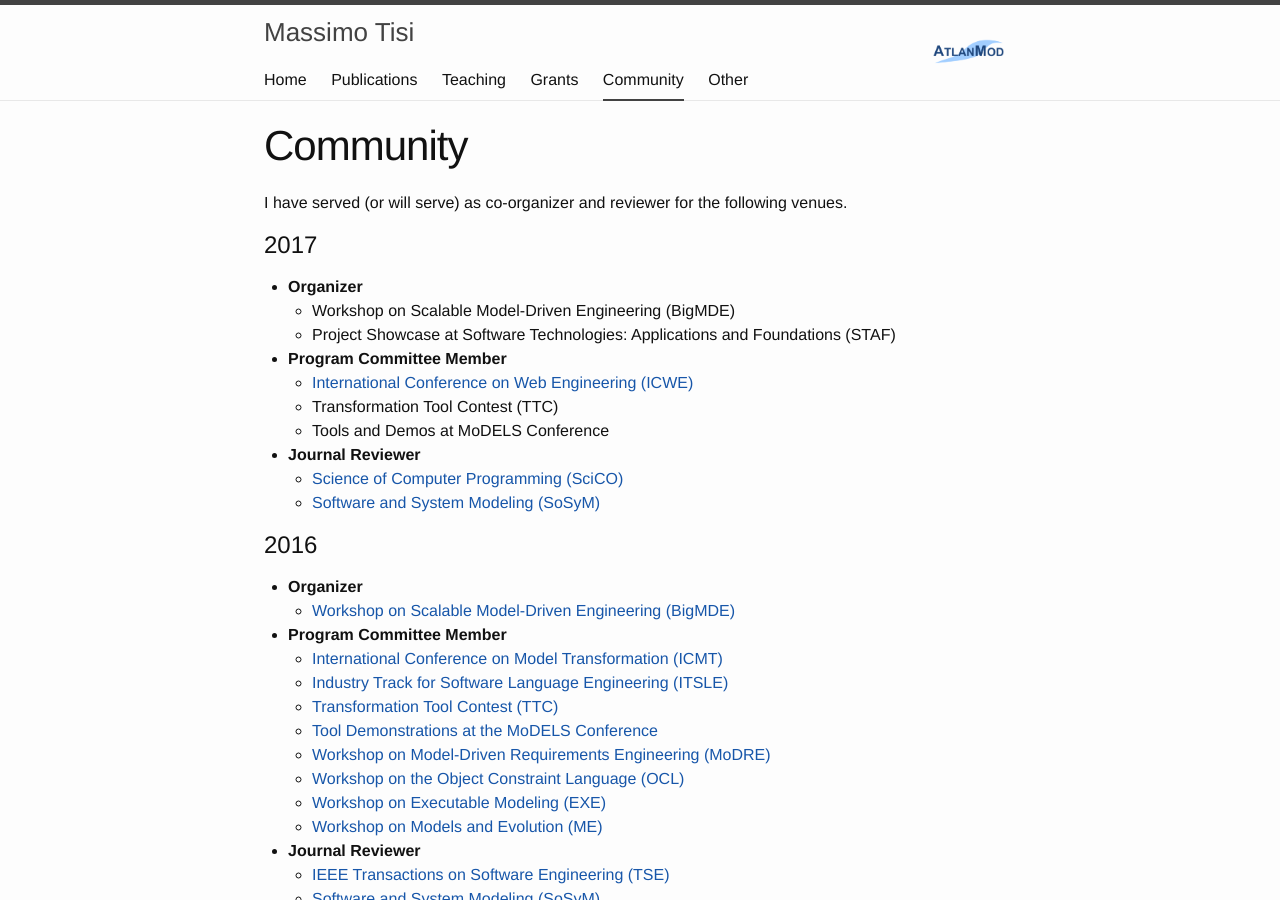
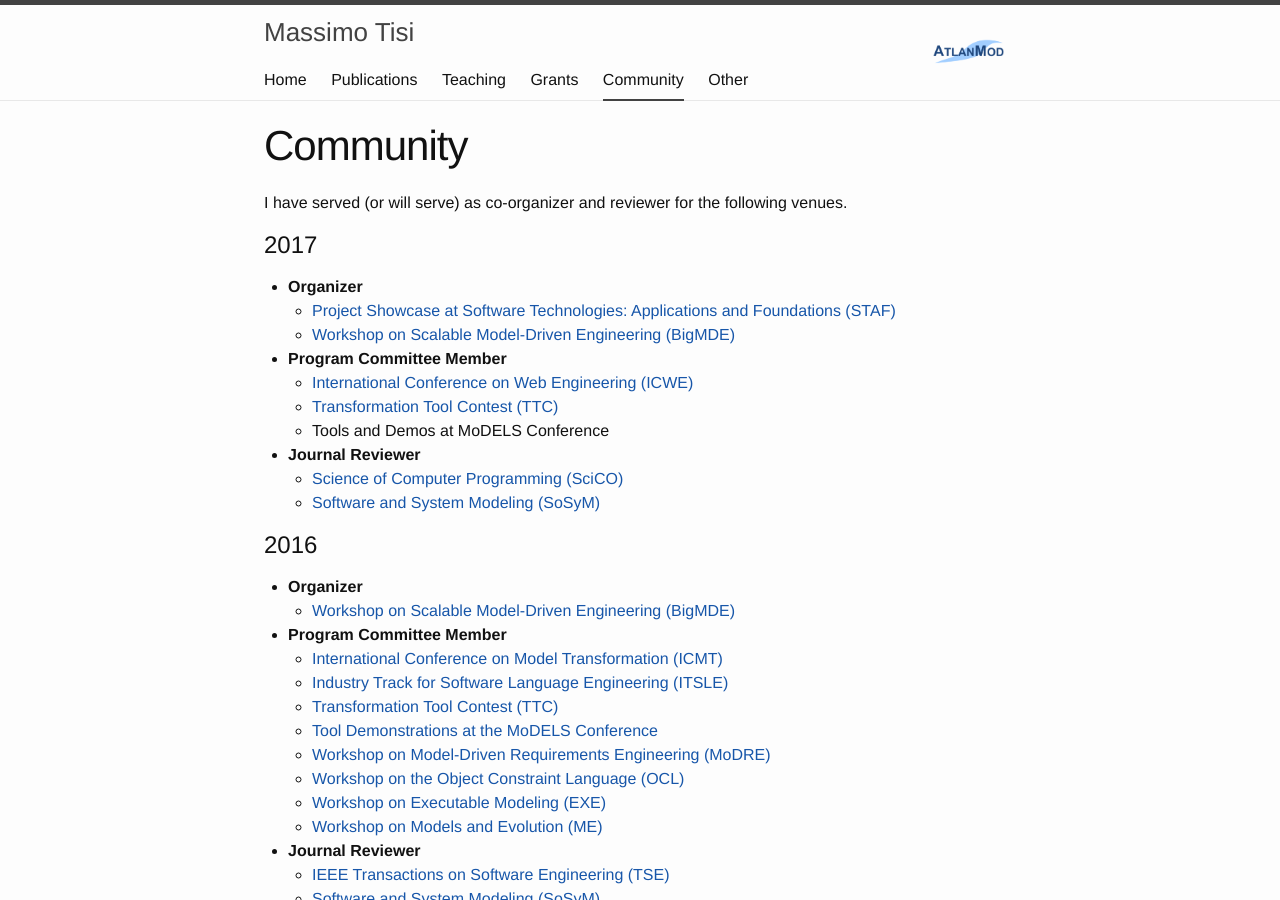
Before and after one commit to massimotisi/massimotisi.github.io, a Jekyll site: the page built from community.md, in a window 1280 px wide and 900 px high. Built offline with Jekyll 4.4.1, drawn with Linux system fonts in a browser that asks for light colours; part of the change alters nothing that is shown.

Commit message:
Conference websites

```diff
--- a/community.md
+++ b/community.md
@@ -9,12 +9,12 @@ I have served (or will serve) as co-organizer and reviewer for the following ven
 # 2017
 
 * **Organizer**
-  * Workshop on Scalable Model-Driven Engineering (BigMDE)
-  * Project Showcase at Software Technologies: Applications and Foundations (STAF)
+  * [Project Showcase at Software Technologies: Applications and Foundations (STAF)](http://www.informatik.uni-marburg.de/staf2017/index.php/projects-showcases/)
+  * [Workshop on Scalable Model-Driven Engineering (BigMDE)](http://www.big-mde.eu/)
 
 * **Program Committee Member**
   * [International Conference on Web Engineering (ICWE)](http://icwe2017.webengineering.org/)
-  * Transformation Tool Contest (TTC)
+  * [Transformation Tool Contest (TTC)](http://www.transformation-tool-contest.eu/)
   * Tools and Demos at MoDELS Conference
 
 * **Journal Reviewer**
```
